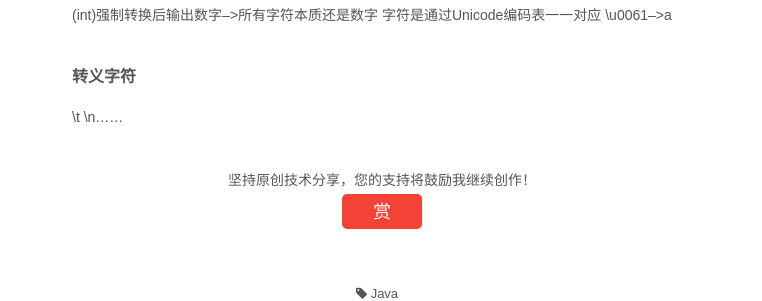
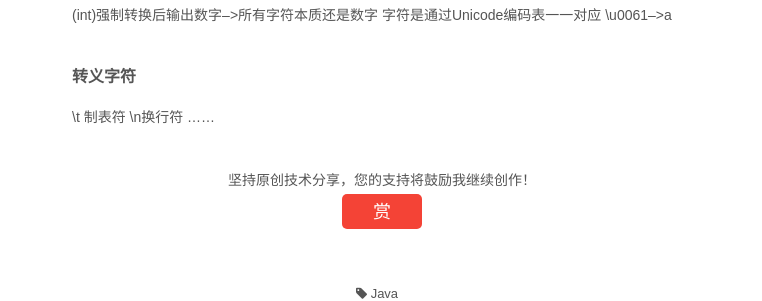
Before and after one commit to Revenant-S/Revenant-S, a Jekyll site: the page built from _posts/2021-03-12-Java语法基础.md, in a window 1280 px wide. Shown: the part 2645-2946 px from the top of the page, without its empty margins (258-1020 px from the left). Built offline with Jekyll 4.4.1, drawn with Linux system fonts in a browser that asks for light colours; some web fonts are replaced; comment, search, counter and statistics services are not loaded.

Commit message:
修改文件: _posts/2021-03-12-Java语法基础.md

```diff
--- a/_posts/2021-03-12-Java语法基础.md
+++ b/_posts/2021-03-12-Java语法基础.md
@@ -84,4 +84,6 @@ float 有限 离散 舍入误差 接近但不等于 大约
 字符是通过Unicode编码表一一对应
 \u0061-->a
 #### 转义字符
-\t \n......
+\t 制表符
+\n换行符
+......
```
